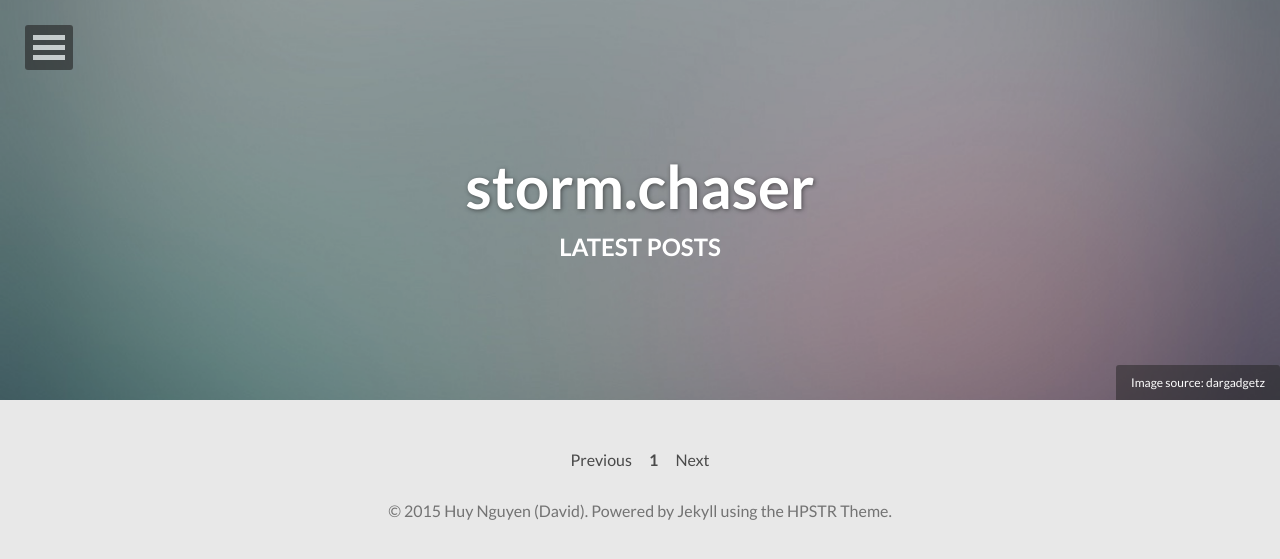
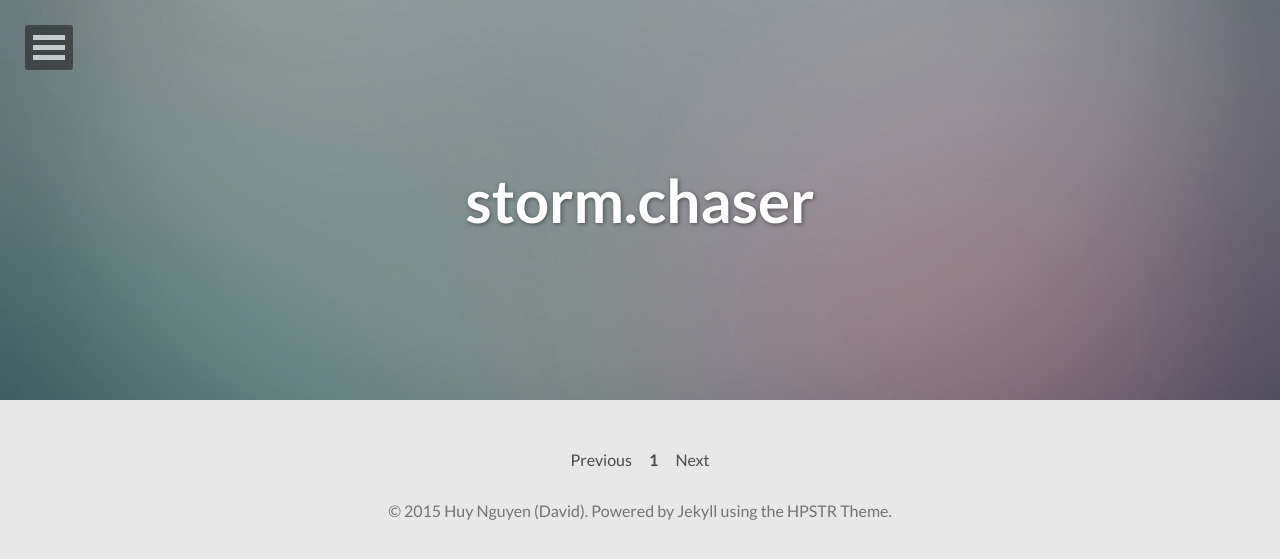
Before and after one commit to vareisen/vareisen.github.io, a Jekyll site: the page built from index.html, in a window 1280 px wide. Shown: the top 559 px of the page. Built offline with Jekyll 4.4.1, drawn with Linux system fonts in a browser that asks for light colours; nearby versions of some CDN libraries; the list of posts is cut into pages by our own code.

Commit message:
Update index.html

```diff
--- a/index.html
+++ b/index.html
@@ -1,13 +1,12 @@
 ---
 layout: post-index
-title: Latest Posts
+title:
 description: "Describe this nonsense."
 tags: [Jekyll, theme, themes, responsive, blog, modern]
 comments: false
 image:
   feature: abstract-1.jpg
-  credit: dargadgetz
-  creditlink: http://www.dargadgetz.com/ios-7-abstract-wallpaper-pack-for-iphone-5-and-ipod-touch-retina/
+
 ---
 
 {% for post in paginator.posts %}
```
